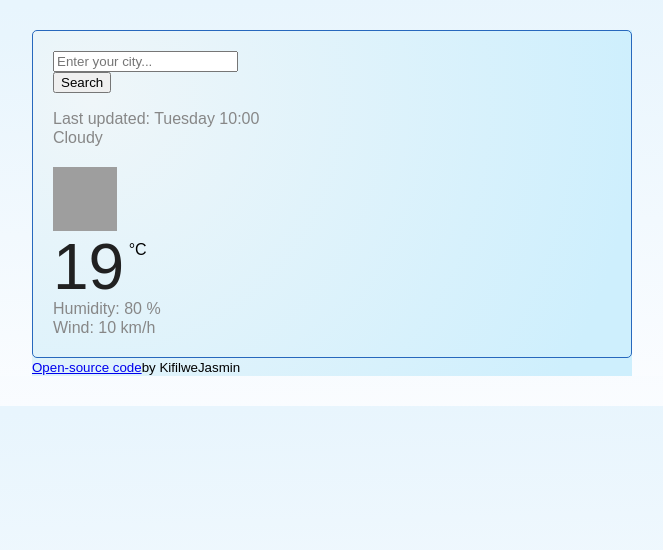
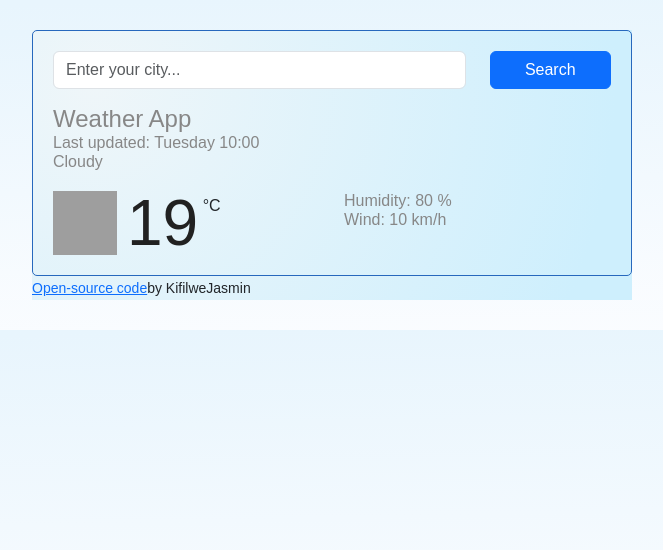
Before and after one commit to KifilweJasmin/weather-react, a React (Create React App) app: page / in a window 1280 px wide. Shown: the top 550 px of the page, without its empty margins (308-971 px from the left). Built offline with nearby package versions, Linux system fonts and the light colour scheme; grey boxes are pictures that could not be loaded.

Commit message:
Fixed errors and added Bootstrap

```diff
--- a/public/index.html
+++ b/public/index.html
@@ -24,6 +24,19 @@
       work correctly both with client-side routing and a non-root public URL.
       Learn how to configure a non-root public URL by running `npm run build`.
     -->
+
+    <link
+      href="https://cdn.jsdelivr.net/npm/bootstrap@5.3.1/dist/css/bootstrap.min.css"
+      rel="stylesheet"
+      integrity="sha384-4bw+/aepP/YC94hEpVNVgiZdgIC5+VKNBQNGCHeKRQN+PtmoHDEXuppvnDJzQIu9"
+      crossorigin="anonymous"
+    />
+    <script
+      src="https://cdn.jsdelivr.net/npm/bootstrap@5.3.0/dist/js/bootstrap.bundle.min.js"
+      integrity="sha384-geWF76RCwLtnZ8qwWowPQNguL3RmwHVBC9FhGdlKrxdiJJigb/j/68SIy3Te4Bkz"
+      crossorigin="anonymous"
+    ></script>
+    <script src="https://unpkg.com/axios@1.1.2/dist/axios.min.js"></script>
     <title>React App</title>
   </head>
   <body>
--- a/src/App.js
+++ b/src/App.js
@@ -10,7 +10,7 @@ function App() {
           <div class="weather-app">
             <Weather />
             <div class="overview">
-              <h1 id="city"></h1>
+              <h1 id="city">Weather App</h1>
               <ul>
                 <li>
                   Last updated: Tuesday 10:00 <span id="date"></span>
@@ -49,6 +49,7 @@ function App() {
             <a
               href="https://github.com/KifilweJasmin/my-weather-app-updated"
               target="_blank"
+              rel="noreferrer"
             >
               Open-source code
             </a>
--- a/src/Weather.js
+++ b/src/Weather.js
@@ -1,6 +1,4 @@
 import React from "react";
-import axios from "axios";
-import Loader from "react-loader-spinner";
 
 export default function Weather(props) {
   return (
@@ -13,7 +11,7 @@ export default function Weather(props) {
               placeholder="Enter your city..."
               class="form-control"
               id="city-input"
-              autocomplete="off"
+              autoComplete="off"
             />
           </div>
           <div class="col-3">
```
